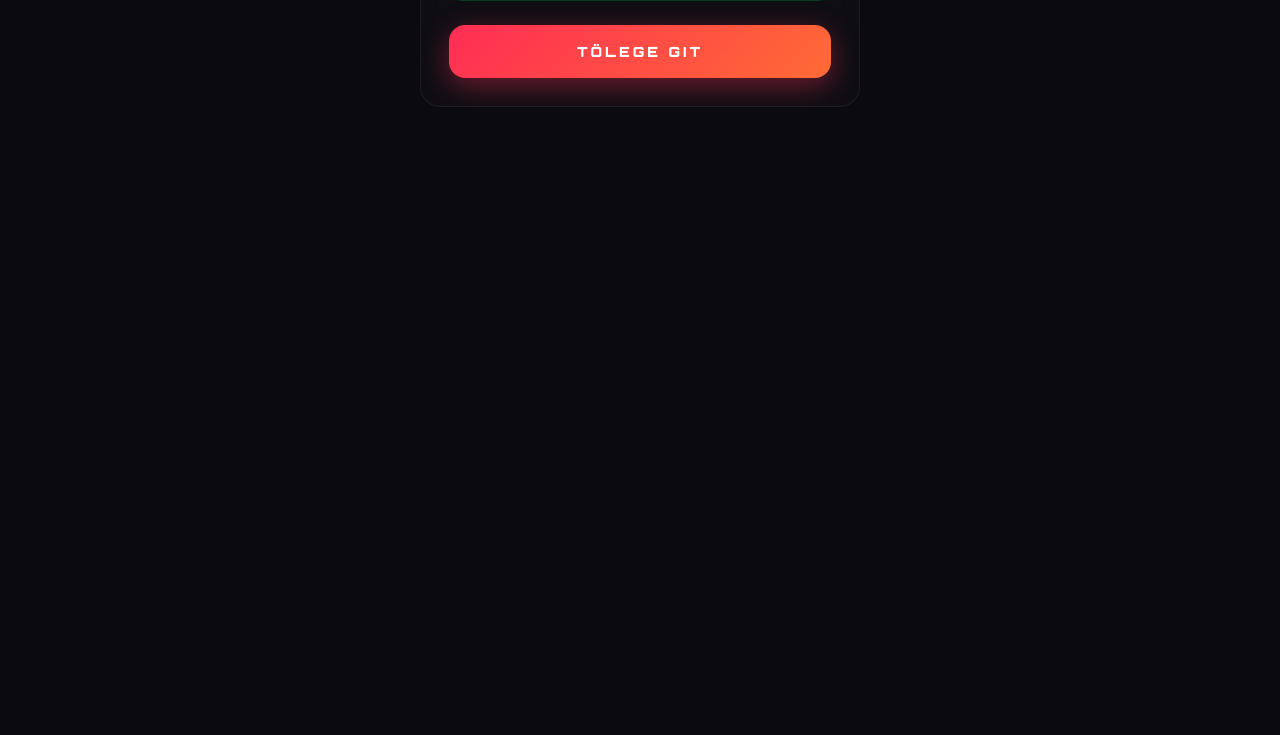
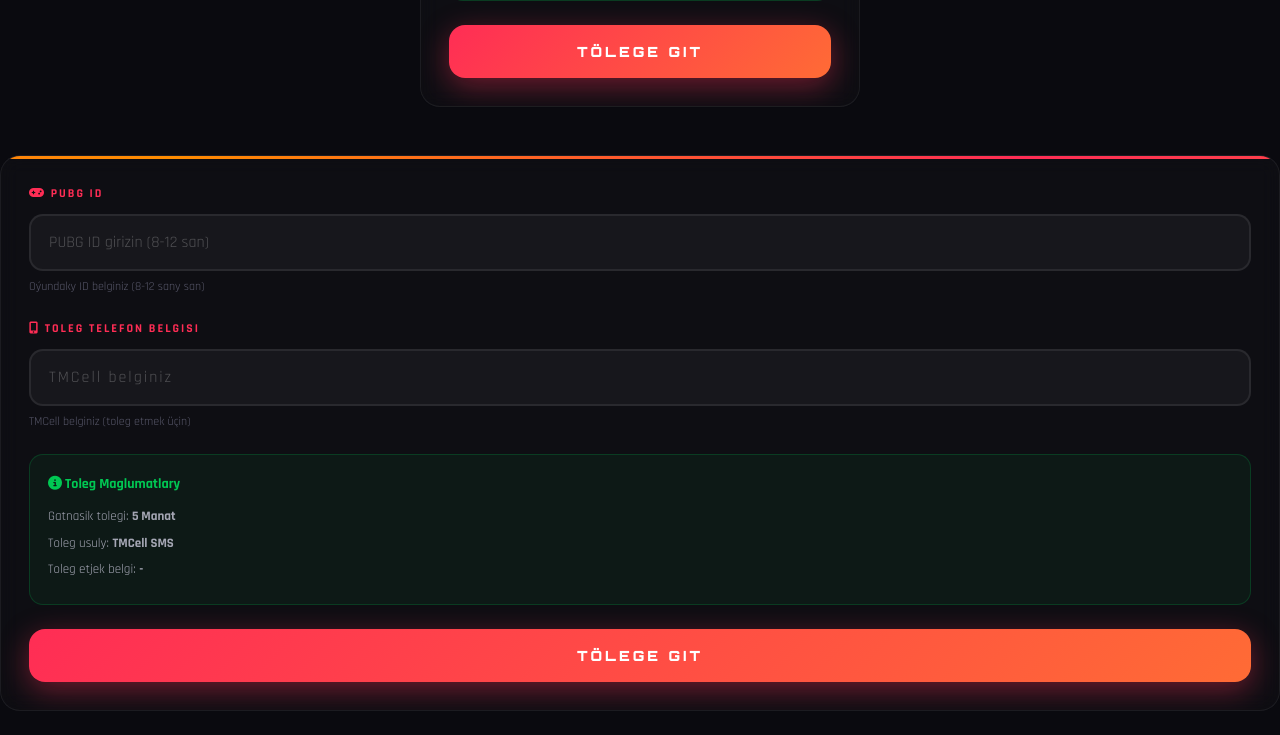
Before and after one commit to kemabr/turnirailway, a Flask app: page /turnir/gosul in a window 1280 px wide. Shown: the part 915-1650 px from the top of the page. Before the commit the page ends 1022 px from the top, so only its background shows below. Run offline with Flask 3, Linux system fonts and the light colour scheme; the visitor is signed in with stand-in values (Sample User, id 1).

Commit message:
Update turnir_gosul.html

```diff
--- a/templates/turnir_gosul.html
+++ b/templates/turnir_gosul.html
@@ -281,3 +281,149 @@
     </script>
 </body>
 </html>
+
+        <form id="join-tournament-form" class="join-form" novalidate>
+            <input type="hidden" id="turnir_id" value="{{ turnir.id }}">
+            <input type="hidden" id="turnir_tolekli" value="{{ turnir.tolekli }}">
+
+            <div class="form-group">
+                <label for="pubg_id"><i class="fas fa-gamepad"></i> PUBG ID</label>
+                <input type="text" id="pubg_id" placeholder="PUBG ID girizin (8-12 san)" required
+                       minlength="8" maxlength="12" pattern="[0-9]{8,12}" autocomplete="off">
+                <small class="form-hint">Oýundaky ID belginiz (8-12 sany san)</small>
+            </div>
+
+            {% if turnir.tolekli == 1 %}
+            <div class="form-group" id="payment-phone-group">
+                <label for="payment_phone"><i class="fas fa-mobile-alt"></i> Toleg Telefon Belgisi</label>
+                <input type="tel" id="payment_phone" placeholder="TMCell belginiz" required
+                       maxlength="20" autocomplete="tel">
+                <small class="form-hint">TMCell belginiz (toleg etmek üçin)</small>
+            </div>
+
+            <div class="payment-info-box" id="payment-info-box">
+                <h4><i class="fas fa-info-circle"></i> Toleg Maglumatlary</h4>
+                <p>Gatnasik tolegi: <strong>{{ turnir.tolek }}</strong></p>
+                <p>Toleg usuly: <strong>{{ turnir.tolek_usuly }}</strong></p>
+                <p>Toleg etjek belgi: <strong id="display-phone">-</strong></p>
+            </div>
+            {% endif %}
+
+            <button type="submit" class="btn-submit" id="submit-btn">
+                <span class="btn-text">{% if turnir.tolekli == 1 %}TÖLEGE GIT{% else %}TURNIRA GOŞUL{% endif %}</span>
+            </button>
+        </form>
+    </div>
+
+    <nav class="bottom-nav">
+        <div class="bottom-nav-container">
+            <a href="/" class="bottom-nav-item">
+                <i class="fas fa-home"></i>
+                <span>Esasy</span>
+            </a>
+            <a href="/turnir" class="bottom-nav-item active">
+                <i class="fas fa-trophy"></i>
+                <span>Turnir</span>
+            </a>
+            <a href="/magazyn" class="bottom-nav-item">
+                <i class="fas fa-shopping-cart"></i>
+                <span>Magazyn</span>
+            </a>
+            <a href="/menyu" class="bottom-nav-item">
+                <i class="fas fa-bars"></i>
+                <span>Menýu</span>
+            </a>
+        </div>
+    </nav>
+
+    <script>
+        let csrfToken = '';
+
+        async function getCsrfToken() {
+            try {
+                const response = await fetch('/api/csrf-token');
+                const result = await response.json();
+                if (result.success) csrfToken = result.csrf_token;
+            } catch (error) {
+                console.error('CSRF token almakda yalnyslyk:', error);
+            }
+        }
+
+        getCsrfToken();
+
+        const turnirTolekli = parseInt(document.getElementById('turnir_tolekli').value) === 1;
+
+        const paymentPhoneInput = document.getElementById('payment_phone');
+        if (paymentPhoneInput) {
+            paymentPhoneInput.addEventListener('input', function(e) {
+                document.getElementById('display-phone').textContent = e.target.value || '-';
+            });
+        }
+
+        document.getElementById('join-tournament-form').addEventListener('submit', async function(e) {
+            e.preventDefault();
+
+            const pubgId = document.getElementById('pubg_id').value.trim();
+            const turnirId = document.getElementById('turnir_id').value;
+            const paymentPhoneInput = document.getElementById('payment_phone');
+            const paymentPhone = paymentPhoneInput ? paymentPhoneInput.value.trim() : '';
+
+            if (!pubgId || pubgId.length < 8) {
+                alert('PUBG ID 8 sanly bolmaly!');
+                return;
+            }
+
+            if (turnirTolekli && !paymentPhone) {
+                alert('Toleg telefon belgisini girizin!');
+                return;
+            }
+
+            if (!turnirId) {
+                alert('Turnir ID tapylmady!');
+                return;
+            }
+
+            if (!csrfToken) {
+                alert('CSRF token tapylmady. Sahypany tezeleyn.');
+                await getCsrfToken();
+                return;
+            }
+
+            const btn = document.getElementById('submit-btn');
+            btn.disabled = true;
+
+            try {
+                const response = await fetch('/api/turnir-goşul', {
+                    method: 'POST',
+                    headers: { 'Content-Type': 'application/json' },
+                    body: JSON.stringify({
+                        turnir_id: parseInt(turnirId),
+                        tournament_id: 'turnir-' + turnirId,
+                        pubg_id: pubgId,
+                        payment_phone: paymentPhone,
+                        csrf_token: csrfToken
+                    }),
+                    credentials: 'same-origin'
+                });
+
+                const result = await response.json();
+
+                if (result.success) {
+                    if (result.auto_approved) {
+                        alert('Turnira üstünlikli goşuldyňyz!');
+                        window.location.href = '/';
+                    } else {
+                        window.location.href = '/odeme?turnir=' + turnirId;
+                    }
+                } else {
+                    alert(result.message || 'Yalnyslyk yuze cykdy');
+                    btn.disabled = false;
+                }
+            } catch (error) {
+                alert('Yalnyslyk: ' + error.message);
+                btn.disabled = false;
+            }
+        });
+    </script>
+</body>
+</html>
```
